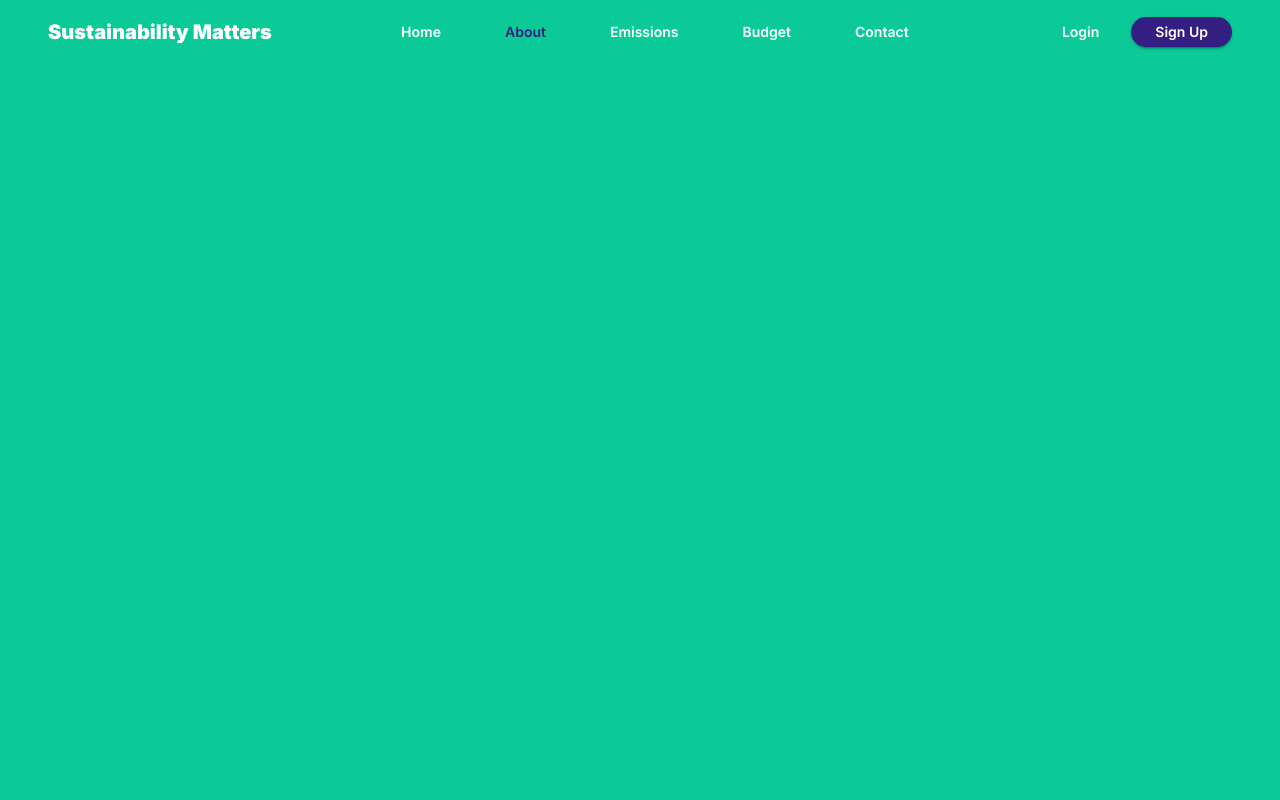
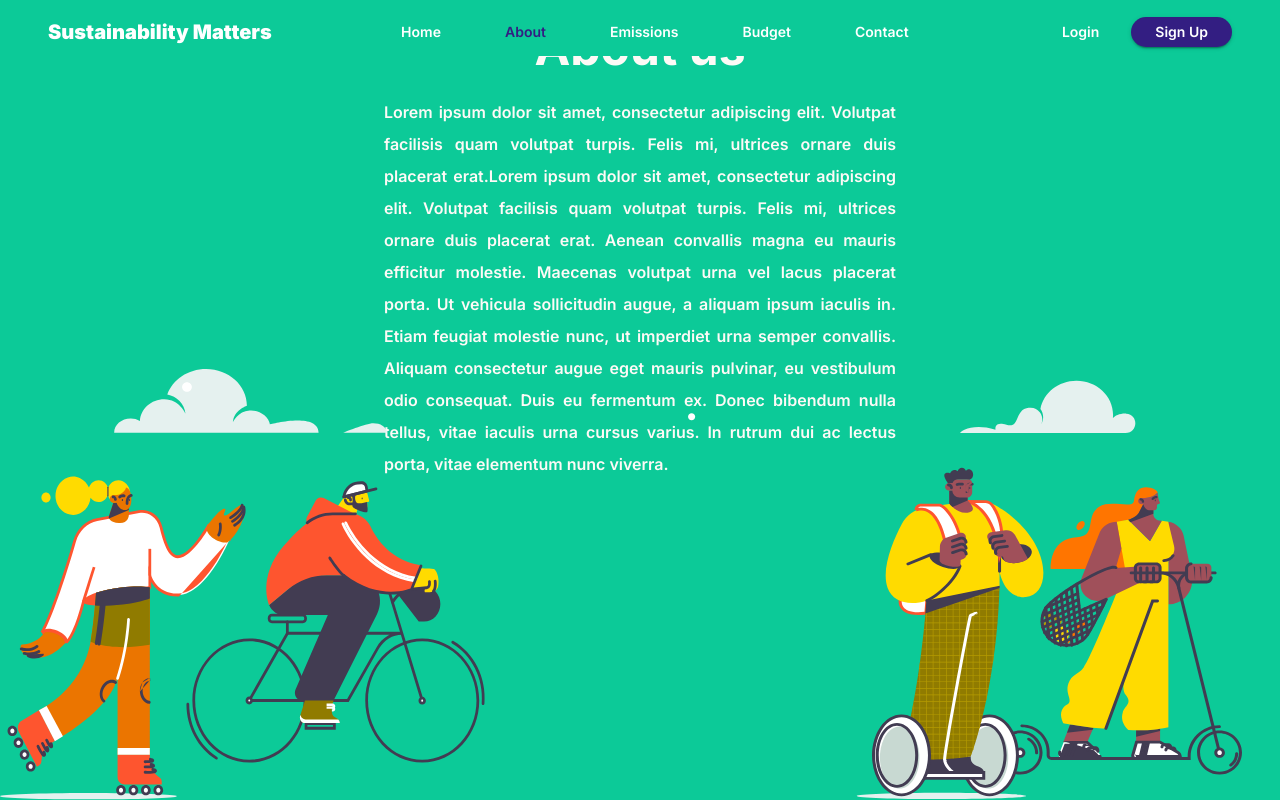
Before and after one commit to laaragm/Sustainability-Matters-FrontEnd, a React (Create React App) app: page /about in a window 1280 px wide. Built offline with nearby package versions, Linux system fonts and the light colour scheme.

Commit message:
Start implementing about us page

```diff
--- /dev/null
+++ b/src/pages/AboutUs/index.tsx
@@ -0,0 +1,53 @@
+import { Stack, useMediaQuery, useTheme } from "@mui/material";
+
+import aboutUsPageIllustration from "../../assets/images/aboutUsPageIllustration.svg";
+import { StyledTitle, StyledSubtitle } from "./styles";
+
+export default function AboutUs() {
+    const theme = useTheme();
+    const isMobile = useMediaQuery(theme.breakpoints.down("md"));
+
+    return (
+        <Stack
+            direction="column"
+            alignItems="center"
+            justifyContent="space-between"
+            spacing={isMobile ? 8 : 2}
+            m={isMobile ? 3 : 5}
+        >
+            <Stack
+                direction="column"
+                alignItems="center"
+                justifyContent="center"
+                spacing={2}
+                width={isMobile ? "100%" : "40%"}
+                sx={{ position: "absolute", bottom: "40%" }}
+            >
+                <StyledTitle>About us</StyledTitle>
+                <StyledSubtitle>
+                    Lorem ipsum dolor sit amet, consectetur adipiscing elit.
+                    Volutpat facilisis quam volutpat turpis. Felis mi, ultrices
+                    ornare duis placerat erat.Lorem ipsum dolor sit amet,
+                    consectetur adipiscing elit. Volutpat facilisis quam
+                    volutpat turpis. Felis mi, ultrices ornare duis placerat
+                    erat. Aenean convallis magna eu mauris efficitur molestie.
+                    Maecenas volutpat urna vel lacus placerat porta. Ut vehicula
+                    sollicitudin augue, a aliquam ipsum iaculis in. Etiam
+                    feugiat molestie nunc, ut imperdiet urna semper convallis.
+                    Aliquam consectetur augue eget mauris pulvinar, eu
+                    vestibulum odio consequat. Duis eu fermentum ex. Donec
+                    bibendum nulla tellus, vitae iaculis urna cursus varius. In
+                    rutrum dui ac lectus porta, vitae elementum nunc viverra.
+                </StyledSubtitle>
+            </Stack>
+            <Stack width="100%" sx={{ position: "absolute", bottom: 0 }}>
+                <img
+                    src={aboutUsPageIllustration}
+                    alt="Home page illustration"
+                    height="100%"
+                    width={isMobile ? "100%" : "97%"}
+                />
+            </Stack>
+        </Stack>
+    );
+}
--- /dev/null
+++ b/src/pages/AboutUs/styles.ts
@@ -0,0 +1,32 @@
+import { styled } from "@mui/material/styles";
+
+export const StyledTitle = styled("div")(({ theme }) => ({
+    fontWeight: 700,
+    fontSize: "4rem",
+    lineHeight: "5.5rem",
+    color: theme.palette.text.disabled,
+    "@media (max-width: 1280px)": {
+        fontSize: "3rem",
+        lineHeight: "4rem",
+    },
+    "@media (max-width: 1080px)": {
+        fontSize: "2rem",
+        lineHeight: "3rem",
+    },
+    "@media (max-width: 400px)": {
+        fontSize: "1.8rem",
+        lineHeight: "3rem",
+    },
+}));
+
+export const StyledSubtitle = styled("div")(({ theme }) => ({
+    fontWeight: 600,
+    fontSize: "1rem",
+    lineHeight: "2rem",
+    color: theme.palette.text.disabled,
+    textAlign: "justify",
+    textJustify: "inter-word",
+    "@media (max-width: 1080px)": {
+        fontSize: "0.95rem",
+    },
+}));
--- a/src/routes/index.tsx
+++ b/src/routes/index.tsx
@@ -8,8 +8,10 @@ export default function Router() {
     return (
         <Routes>
             <Route path={PATHS.home.route} element={<HomePage />} />
+            <Route path={PATHS.about.route} element={<AboutUs />} />
         </Routes>
     );
 }
 
 const HomePage = Loadable(lazy(() => import("../pages/HomePage")));
+const AboutUs = Loadable(lazy(() => import("../pages/AboutUs")));
--- a/src/routes/paths.ts
+++ b/src/routes/paths.ts
@@ -3,4 +3,8 @@ export const PATHS = {
         name: "Home",
         route: "/",
     },
+    about: {
+        name: "About us",
+        route: "/about",
+    },
 };
```
Also changed, not shown: src/assets/images/aboutUsPageIllustration.svg (added).
